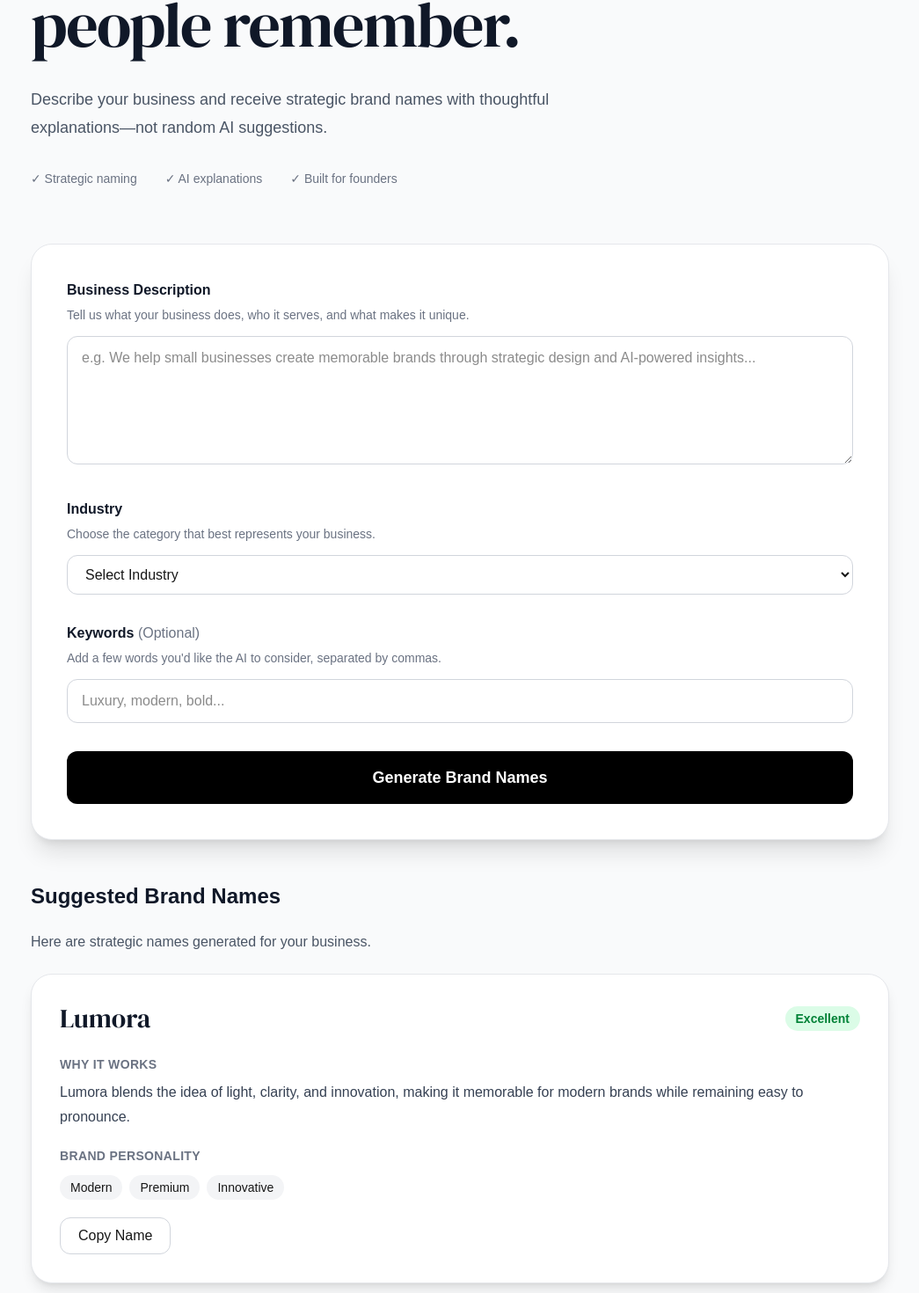
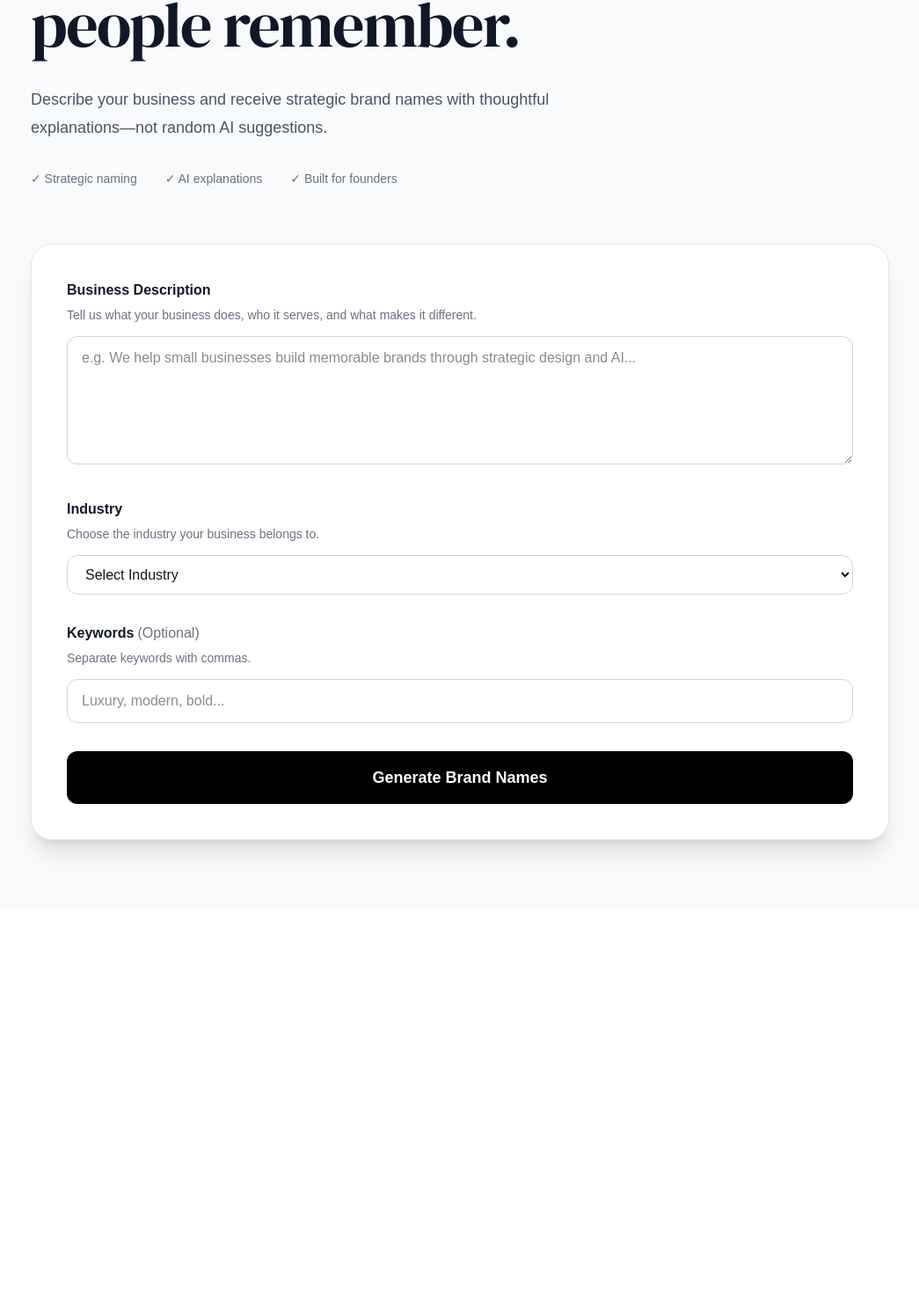
Before and after one commit to theadebayoadedoyin/brandname-ai, a Next.js app: page / in a window 1280 px wide. Shown: the part 231-1701 px from the top of the page at 88% size, without its empty margins (117-1162 px from the left). After the commit the page ends 1266 px from the top, so only its background shows below. Built offline with nearby package versions, Linux system fonts and the light colour scheme.

Commit message:
Refactor BrandName AI v1 foundation

```diff
--- /dev/null
+++ b/Components/Hero.tsx
@@ -0,0 +1,44 @@
+"use client";
+
+import { useEffect, useState } from "react";
+
+export default function Hero() {
+  const words = ["Find", "Generate", "Create", "Discover"];
+  const [currentWord, setCurrentWord] = useState(0);
+
+  useEffect(() => {
+    const interval = setInterval(() => {
+      setCurrentWord((prev) => (prev + 1) % words.length);
+    }, 2000);
+
+    return () => clearInterval(interval);
+  }, []);
+
+  return (
+    <>
+      <p className="text-sm font-semibold uppercase tracking-[0.2em] text-gray-500">
+        BrandName AI
+      </p>
+
+      <h1 className="mt-6 font-display text-5xl leading-tight tracking-tight text-gray-900 md:text-7xl">
+        <span className="bg-gradient-to-r from-violet-600 to-indigo-600 bg-clip-text text-transparent">
+          {words[currentWord]}
+        </span>{" "}
+        strategic brand names
+        <br />
+        people remember.
+      </h1>
+
+      <p className="mt-6 max-w-2xl text-lg leading-8 text-gray-600">
+        Describe your business and receive strategic brand names with thoughtful
+        explanations—not random AI suggestions.
+      </p>
+
+      <div className="mt-8 flex flex-wrap gap-8 text-sm text-gray-500">
+        <span>✓ Strategic naming</span>
+        <span>✓ AI explanations</span>
+        <span>✓ Built for founders</span>
+      </div>
+    </>
+  );
+}
--- a/app/page.tsx
+++ b/app/page.tsx
@@ -1,12 +1,22 @@
 "use client";
 
 import { useEffect, useState } from "react";
+
 export default function Home() {
+  const words = ["Find", "Generate", "Create", "Discover"];
 
-  const words = ["Find", "Generate", "Create", "Discover"];
+  const loadingMessages = [
+    "Understanding your business...",
+    "Analyzing your industry...",
+    "Crafting strategic brand names...",
+    "Preparing your results...",
+  ];
 
   const [currentWord, setCurrentWord] = useState(0);
   const [showResults, setShowResults] = useState(false);
+  const [isLoading, setIsLoading] = useState(false);
+  const [loadingStep, setLoadingStep] = useState(0);
+
   useEffect(() => {
     const interval = setInterval(() => {
       setCurrentWord((prev) => (prev + 1) % words.length);
@@ -15,17 +25,56 @@ const [showResults, setShowResults] = useState(false);
     return () => clearInterval(interval);
   }, []);
 
+  useEffect(() => {
+    if (!isLoading) return;
+
+    setLoadingStep(0);
+
+    const interval = setInterval(() => {
+      setLoadingStep((prev) =>
+        prev < loadingMessages.length - 1 ? prev + 1 : prev
+      );
+    }, 700);
+
+    return () => clearInterval(interval);
+  }, [isLoading]);
+
   return (
     <main className="min-h-screen bg-gray-50">
-    <div className="mx-auto flex max-w-5xl flex-col px-6 py-20">
+      {isLoading && (
+        <div className="fixed inset-0 z-50 flex items-center justify-center bg-black/20 backdrop-blur-md">
+          <div className="w-full max-w-md rounded-3xl bg-white p-10 shadow-2xl">
 
+            <p className="text-center text-sm font-semibold uppercase tracking-[0.2em] text-gray-400">
+              BrandName AI
+            </p>
+
+            <h2 className="mt-6 text-center font-display text-3xl text-gray-900">
+              {loadingMessages[loadingStep]}
+            </h2>
+
+            <div className="mt-10 h-2 overflow-hidden rounded-full bg-gray-200">
+              <div
+                className="h-full rounded-full bg-violet-600 transition-all duration-700"
+                style={{
+                  width: `${
+                    ((loadingStep + 1) / loadingMessages.length) * 100
+                  }%`,
+                }}
+              />
+            </div>
+          </div>
+        </div>
+      )}
+
+      <div className="mx-auto max-w-5xl px-6 py-20">
 
         <p className="text-sm font-semibold uppercase tracking-[0.2em] text-gray-500">
           BrandName AI
         </p>
 
         <h1 className="mt-6 font-display text-5xl leading-tight tracking-tight text-gray-900 md:text-7xl">
-        <span className="bg-gradient-to-r from-violet-600 to-indigo-600 bg-clip-text text-transparent">
+          <span className="bg-gradient-to-r from-violet-600 via-indigo-600 to-red-400 bg-clip-text text-transparent">
             {words[currentWord]}
           </span>{" "}
           strategic brand names
@@ -34,7 +83,8 @@ const [showResults, setShowResults] = useState(false);
         </h1>
 
         <p className="mt-6 max-w-2xl text-lg leading-8 text-gray-600">
-        Describe your business and receive strategic brand names with thoughtful explanations—not random AI suggestions.
+          Describe your business and receive strategic brand names with
+          thoughtful explanations—not random AI suggestions.
         </p>
 
         <div className="mt-8 flex flex-wrap gap-8 text-sm text-gray-500">
@@ -43,9 +93,8 @@ const [showResults, setShowResults] = useState(false);
           <span>✓ Built for founders</span>
         </div>
 
+        <div className="mt-16 rounded-3xl border border-gray-200 bg-white p-10 shadow-xl">
 
-
-        <div className="mt-16 rounded-3xl border border-gray-200 bg-white p-10 shadow-xl">
           <form className="space-y-8">
           <div>
               <div className="mb-3">
@@ -54,14 +103,15 @@ const [showResults, setShowResults] = useState(false);
                 </label>
 
                 <p className="mt-1 text-sm leading-6 text-gray-500">
-    Tell us what your business does, who it serves, and what makes it unique.
+                  Tell us what your business does, who it serves, and what
+                  makes it different.
                 </p>
               </div>
 
               <textarea
-                className="w-full rounded-xl border border-gray-300 px-4 py-3 focus:border-black focus:outline-none"
                 rows={5}
-                placeholder="e.g. We help small businesses create memorable brands through strategic design and AI-powered insights..."
+                className="w-full rounded-xl border border-gray-300 px-4 py-3 focus:border-violet-500 focus:outline-none"
+                placeholder="e.g. We help small businesses build memorable brands through strategic design and AI..."
               />
             </div>
 
@@ -72,11 +122,11 @@ const [showResults, setShowResults] = useState(false);
                 </label>
 
                 <p className="mt-1 text-sm leading-6 text-gray-500">
-    Choose the category that best represents your business.
+                  Choose the industry your business belongs to.
                 </p>
               </div>
 
-              <select className="w-full rounded-xl border border-gray-300 px-4 py-3 focus:border-black focus:outline-none">
+              <select className="w-full rounded-xl border border-gray-300 px-4 py-3 focus:border-violet-500 focus:outline-none">
                 <option>Select Industry</option>
                 <option>Technology / SaaS</option>
                 <option>Web3 / Blockchain</option>
@@ -95,93 +145,118 @@ const [showResults, setShowResults] = useState(false);
             <div>
               <div className="mb-3">
                 <label className="block text-base font-semibold text-gray-900">
-      Keywords <span className="font-normal text-gray-500">(Optional)</span>
+                  Keywords
+                  <span className="ml-1 font-normal text-gray-500">
+                    (Optional)
+                  </span>
                 </label>
 
                 <p className="mt-1 text-sm leading-6 text-gray-500">
-      Add a few words you'd like the AI to consider, separated by commas.
+                  Separate keywords with commas.
                 </p>
               </div>
 
               <input
-    className="w-full rounded-xl border border-gray-300 px-4 py-3 focus:border-black focus:outline-none"
+                type="text"
                 placeholder="Luxury, modern, bold..."
+                className="w-full rounded-xl border border-gray-300 px-4 py-3 focus:border-violet-500 focus:outline-none"
               />
             </div>
 
-            <button className="w-full rounded-xl bg-black py-4 text-lg font-semibold text-white transition-all duration-200 hover:scale-[1.01] hover:bg-gray-800 active:scale-[0.99]">
+            <button
+              type="button"
+              onClick={() => {
+                setShowResults(false);
+                setIsLoading(true);
+
+                setTimeout(() => {
+                  setIsLoading(false);
+                  setShowResults(true);
+                }, 2800);
+              }}
+              className="w-full rounded-xl bg-black py-4 text-lg font-semibold text-white transition duration-300 hover:scale-[1.01] hover:bg-gray-900"
+            >
               Generate Brand Names
             </button>
+
           </form>
         </div>
-        <div className="mt-12 space-y-6">
 
-  <h2 className="text-2xl font-semibold text-gray-900">
+        {showResults && (
+          <div className="mt-12 animate-[fadeIn_.5s_ease] space-y-6">
+
+            <h2 className="font-display text-3xl text-gray-900">
               Suggested Brand Names
             </h2>
 
             <p className="text-gray-600">
               Here are strategic names generated for your business.
             </p>
-  <div className="rounded-3xl border border-gray-200 bg-white p-8 shadow-lg">
 
+            <div className="rounded-3xl border border-gray-200 bg-white p-8 shadow-xl">
             <div className="flex items-center justify-between">
 
-  <h3 className="font-display text-3xl text-gray-900">
+<h3 className="font-display text-4xl text-gray-900">
   Lumora
 </h3>
 
-  <span className="rounded-full bg-green-100 px-3 py-1 text-sm font-semibold text-green-700">
+<span className="rounded-full bg-green-100 px-4 py-2 text-sm font-semibold text-green-700">
   Excellent
 </span>
 
 </div>
 
-<div className="mt-6 space-y-5">
+<div className="mt-8 space-y-8">
 
 <div>
-    <h4 className="text-sm font-semibold uppercase tracking-wide text-gray-500">
+  <h4 className="text-sm font-semibold uppercase tracking-[0.15em] text-gray-500">
     Why it works
   </h4>
 
-    <p className="mt-2 leading-7 text-gray-700">
-      Lumora blends the idea of light, clarity, and innovation,
-      making it memorable for modern brands while remaining easy
-      to pronounce.
+  <p className="mt-3 leading-8 text-gray-700">
+    Lumora combines the ideas of light, clarity and innovation.
+    It feels premium, memorable and modern while remaining easy
+    to pronounce across different markets.
   </p>
 </div>
 
 <div>
-    <h4 className="text-sm font-semibold uppercase tracking-wide text-gray-500">
+  <h4 className="text-sm font-semibold uppercase tracking-[0.15em] text-gray-500">
     Brand Personality
   </h4>
 
-    <div className="mt-3 flex flex-wrap gap-2">
+  <div className="mt-4 flex flex-wrap gap-3">
 
-      <span className="rounded-full bg-gray-100 px-3 py-1 text-sm">
+    <span className="rounded-full bg-gray-100 px-4 py-2 text-sm">
       Modern
     </span>
 
-      <span className="rounded-full bg-gray-100 px-3 py-1 text-sm">
+    <span className="rounded-full bg-gray-100 px-4 py-2 text-sm">
       Premium
     </span>
 
-      <span className="rounded-full bg-gray-100 px-3 py-1 text-sm">
+    <span className="rounded-full bg-gray-100 px-4 py-2 text-sm">
       Innovative
     </span>
 
   </div>
 </div>
 
-  <button className="rounded-xl border border-gray-300 px-5 py-2 font-medium transition hover:bg-gray-100">
+<button
+  className="rounded-xl border border-gray-300 px-6 py-3 font-medium transition hover:bg-gray-100"
+>
   Copy Name
 </button>
 
 </div>
 
 </div>
+
 </div>
+)}
+
 </div>
+
 </main>
 );
 }
```
Lines whose indentation alone changed are shown as unchanged.
